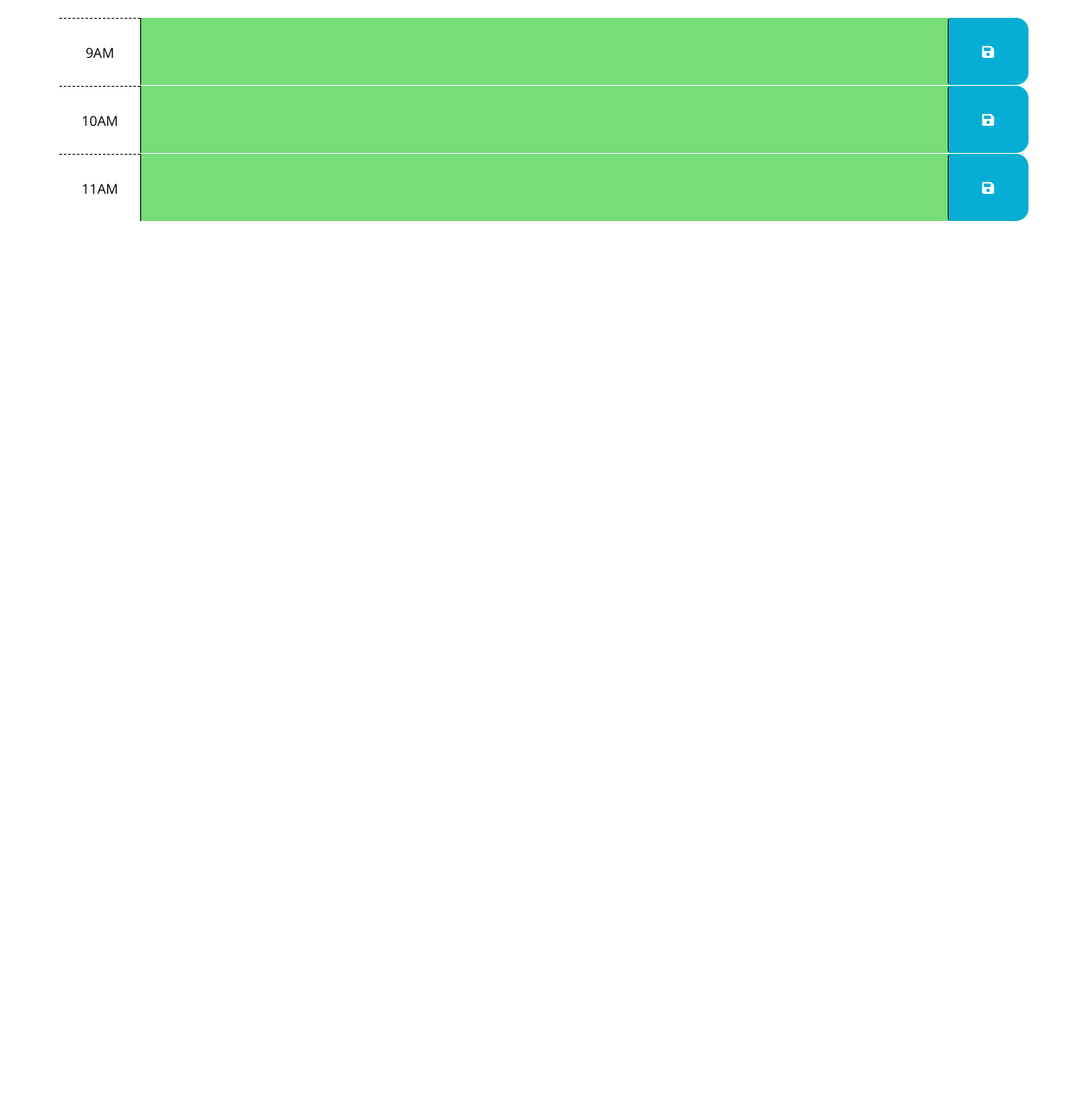
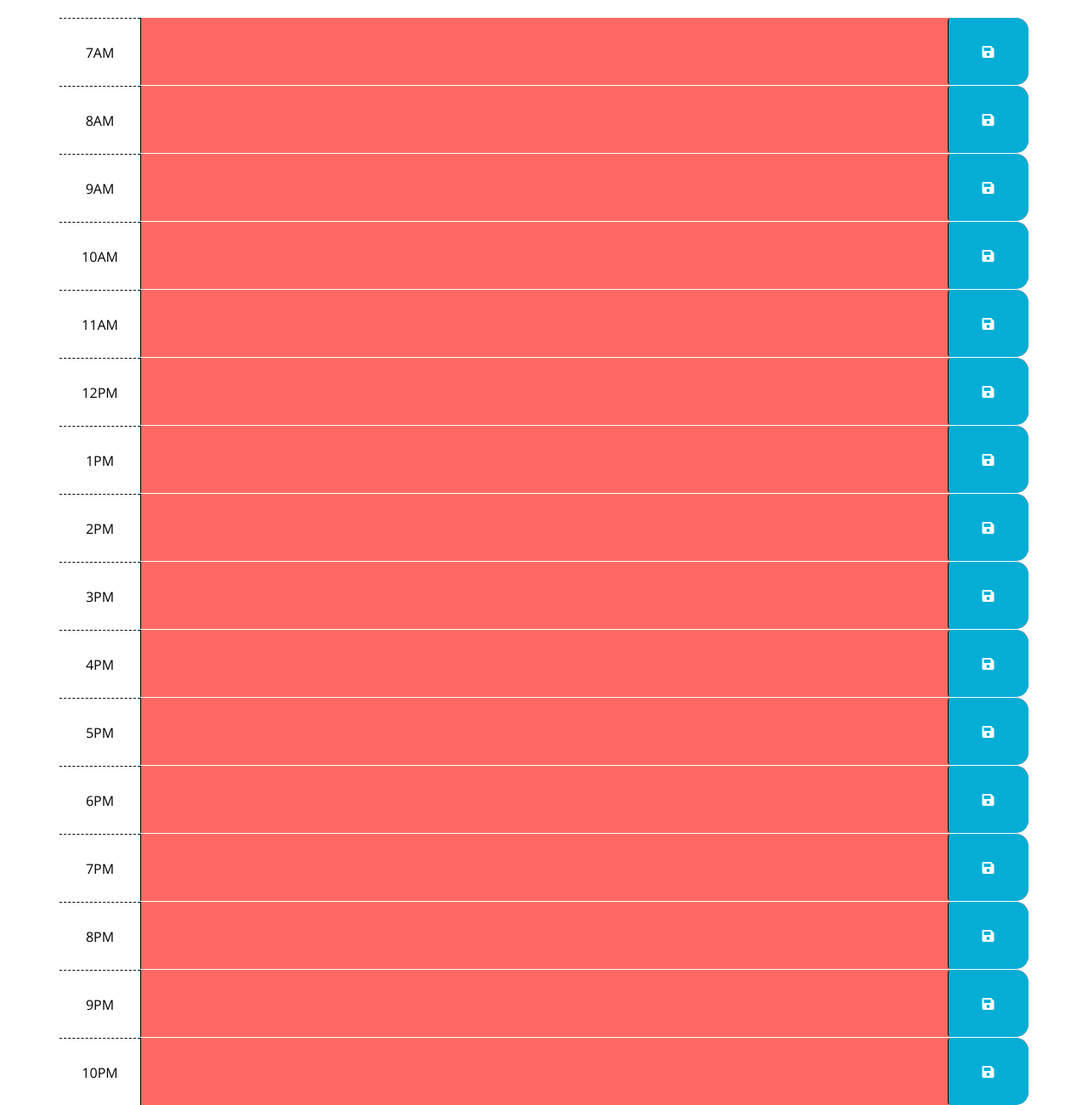
Before and after one commit to robertsunde/Day-Planner, a plain HTML site: page Develop/index.html in a window 1280 px wide. Shown: the part 316-1616 px from the top of the page at 85% size. Before the commit the page ends 800 px from the top, so only its background shows below. Drawn offline with nearby package versions, Linux system fonts and the light colour scheme.

Commit message:
added remaining divs/updated js to account for these updates

```diff
--- a/Develop/index.html
+++ b/Develop/index.html
@@ -29,6 +29,25 @@
       <p id="currentDay" class="lead"></p>
     </header>
     <div class="container">
+      <!-- hour 07 -->
+      <div id="hour-7" class="row time-block">
+        <div class="col-md-1 hour">
+          7AM
+        </div>
+        <textarea class="col-md-10 description">
+        </textarea>
+        <button class="btn saveBtn col-md-1"><i class="fas fa-save"></i></button>
+      </div>
+      <!-- hour 08 -->
+      <div id="hour-8" class="row time-block">
+        <div class="col-md-1 hour">
+          8AM
+        </div>
+        <textarea class="col-md-10 description">
+        </textarea>
+        <button class="btn saveBtn col-md-1"><i class="fas fa-save"></i></button>
+      </div>
+      <!-- hour 09 -->
       <div id="hour-9" class="row time-block">
         <div class="col-md-1 hour">
           9AM
@@ -37,6 +56,7 @@
         </textarea>
         <button class="btn saveBtn col-md-1"><i class="fas fa-save"></i></button>
       </div>
+      <!-- hour 10 -->
       <div id="hour-10" class="row time-block">
         <div class="col-md-1 hour">
           10AM
@@ -45,9 +65,109 @@
         </textarea>
         <button class="btn saveBtn col-md-1"><i class="fas fa-save"></i></button>
       </div>
+      <!-- hour 11 -->
       <div id="hour-11" class="row time-block">
         <div class="col-md-1 hour">
           11AM
+        </div>
+        <textarea class="col-md-10 description">
+        </textarea>
+        <button class="btn saveBtn col-md-1"><i class="fas fa-save"></i></button>
+      </div>
+      <!-- hour 12 -->
+      <div id="hour-12" class="row time-block">
+        <div class="col-md-1 hour">
+          12PM
+        </div>
+        <textarea class="col-md-10 description">
+        </textarea>
+        <button class="btn saveBtn col-md-1"><i class="fas fa-save"></i></button>
+      </div>
+      <!-- hour 13 -->
+      <div id="hour-13" class="row time-block">
+        <div class="col-md-1 hour">
+          1PM
+        </div>
+        <textarea class="col-md-10 description">
+        </textarea>
+        <button class="btn saveBtn col-md-1"><i class="fas fa-save"></i></button>
+      </div>
+      <!-- hour 14 -->
+      <div id="hour-14" class="row time-block">
+        <div class="col-md-1 hour">
+          2PM
+        </div>
+        <textarea class="col-md-10 description">
+        </textarea>
+        <button class="btn saveBtn col-md-1"><i class="fas fa-save"></i></button>
+      </div>
+      <!-- hour 15 -->
+      <div id="hour-15" class="row time-block">
+        <div class="col-md-1 hour">
+          3PM
+        </div>
+        <textarea class="col-md-10 description">
+        </textarea>
+        <button class="btn saveBtn col-md-1"><i class="fas fa-save"></i></button>
+      </div>
+      <!-- hour 16 -->
+      <div id="hour-16" class="row time-block">
+        <div class="col-md-1 hour">
+          4PM
+        </div>
+        <textarea class="col-md-10 description">
+        </textarea>
+        <button class="btn saveBtn col-md-1"><i class="fas fa-save"></i></button>
+      </div>
+      <!-- hour 17 -->
+      <div id="hour-17" class="row time-block">
+        <div class="col-md-1 hour">
+          5PM
+        </div>
+        <textarea class="col-md-10 description">
+        </textarea>
+        <button class="btn saveBtn col-md-1"><i class="fas fa-save"></i></button>
+      </div>
+      <!-- hour 18 -->
+      <div id="hour-18" class="row time-block">
+        <div class="col-md-1 hour">
+          6PM
+        </div>
+        <textarea class="col-md-10 description">
+        </textarea>
+        <button class="btn saveBtn col-md-1"><i class="fas fa-save"></i></button>
+      </div>
+      <!-- hour 19 -->
+      <div id="hour-19" class="row time-block">
+        <div class="col-md-1 hour">
+          7PM
+        </div>
+        <textarea class="col-md-10 description">
+        </textarea>
+        <button class="btn saveBtn col-md-1"><i class="fas fa-save"></i></button>
+      </div>
+      <!-- hour 20 -->
+      <div id="hour-20" class="row time-block">
+        <div class="col-md-1 hour">
+          8PM
+        </div>
+        <textarea class="col-md-10 description">
+        </textarea>
+        <button class="btn saveBtn col-md-1"><i class="fas fa-save"></i></button>
+      </div>
+      <!-- hour 21 -->
+      <div id="hour-21" class="row time-block">
+        <div class="col-md-1 hour">
+          9PM
+        </div>
+        <textarea class="col-md-10 description">
+        </textarea>
+        <button class="btn saveBtn col-md-1"><i class="fas fa-save"></i></button>
+      </div>
+      <!-- hour 22 -->
+      <div id="hour-22" class="row time-block">
+        <div class="col-md-1 hour">
+          10PM
         </div>
         <textarea class="col-md-10 description">
         </textarea>
--- a/Develop/script.js
+++ b/Develop/script.js
@@ -9,7 +9,23 @@ var hour = $(this).parent().attr("id")
 localStorage.setItem(hour, textvalue)
 })
 
+$("#hour-7 .description").val(localStorage.getItem("hour-7"))
+$("#hour-8 .description").val(localStorage.getItem("hour-8"))
 $("#hour-9 .description").val(localStorage.getItem("hour-9"))
+$("#hour-10 .description").val(localStorage.getItem("hour-10"))
+$("#hour-11 .description").val(localStorage.getItem("hour-11"))
+$("#hour-12 .description").val(localStorage.getItem("hour-12"))
+$("#hour-13 .description").val(localStorage.getItem("hour-13"))
+$("#hour-14 .description").val(localStorage.getItem("hour-14"))
+$("#hour-15 .description").val(localStorage.getItem("hour-15"))
+$("#hour-16 .description").val(localStorage.getItem("hour-16"))
+$("#hour-17 .description").val(localStorage.getItem("hour-17"))
+$("#hour-18 .description").val(localStorage.getItem("hour-18"))
+$("#hour-19 .description").val(localStorage.getItem("hour-19"))
+$("#hour-20 .description").val(localStorage.getItem("hour-20"))
+$("#hour-21 .description").val(localStorage.getItem("hour-21"))
+$("#hour-22 .description").val(localStorage.getItem("hour-22"))
+
 
 function colorTime(){
 var momentTime = moment().hours()
--- a/Develop/style.css
+++ b/Develop/style.css
@@ -48,12 +48,12 @@ textarea{
 }
 
 .present {
-  background-color: #ff6961;
+  background-color: #77dd77;
   color: white;
 }
 
 .future {
-  background-color: #77dd77;
+  background-color: #ff6961;
   color: white;
 }
 
```
